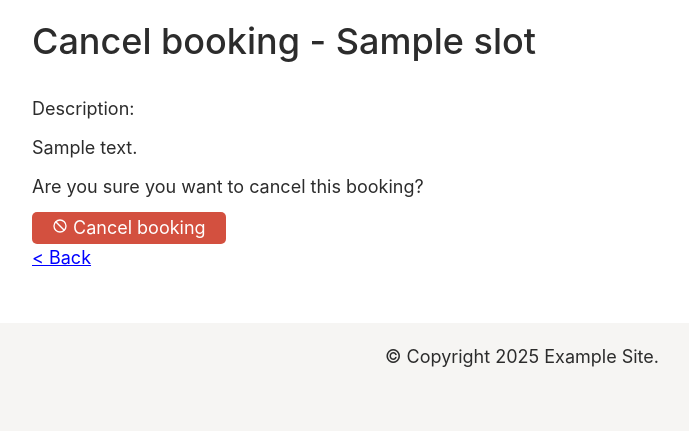
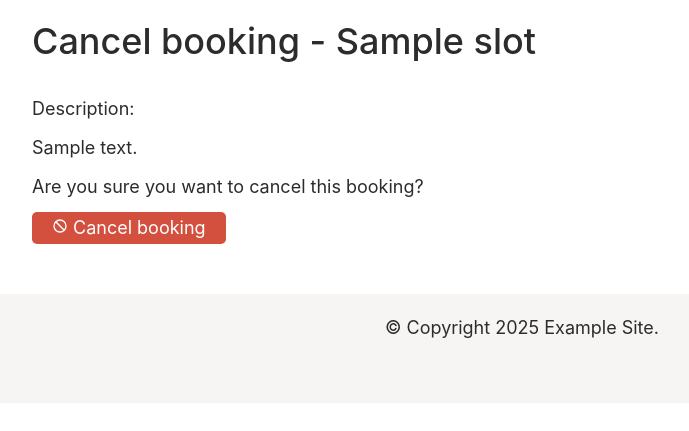
Before and after one commit to bristolhackspace/storage, a Flask app: template hackspace_storage/templates/main/delete_booking_restricted.html in a window 1280 px wide. Shown: the part 50-481 px from the top of the page, without its empty margins (118-807 px from the left). Run offline with Flask 3, Linux system fonts and the light colour scheme; the template is opened without the code that fills it: values that come from a table or form of the project are taken from there, most other values are stand-ins (such as "Sample title", 1, 10 or a date in 2020); some libraries are stand-ins or nearby versions; some web fonts are replaced.

Commit message:
Remove back button from delete booking via email page (#8)

```diff
--- a/hackspace_storage/templates/main/delete_booking_restricted.html
+++ b/hackspace_storage/templates/main/delete_booking_restricted.html
@@ -16,6 +16,5 @@
         {{ form.hidden_tag() }}
         <button type="submit" class="cancel-button">Cancel booking</button>
     </form>
-    <a href="{{ url_for('main.index') }}"> &lt; Back</a>
 </div>
 {% endblock %}
```
